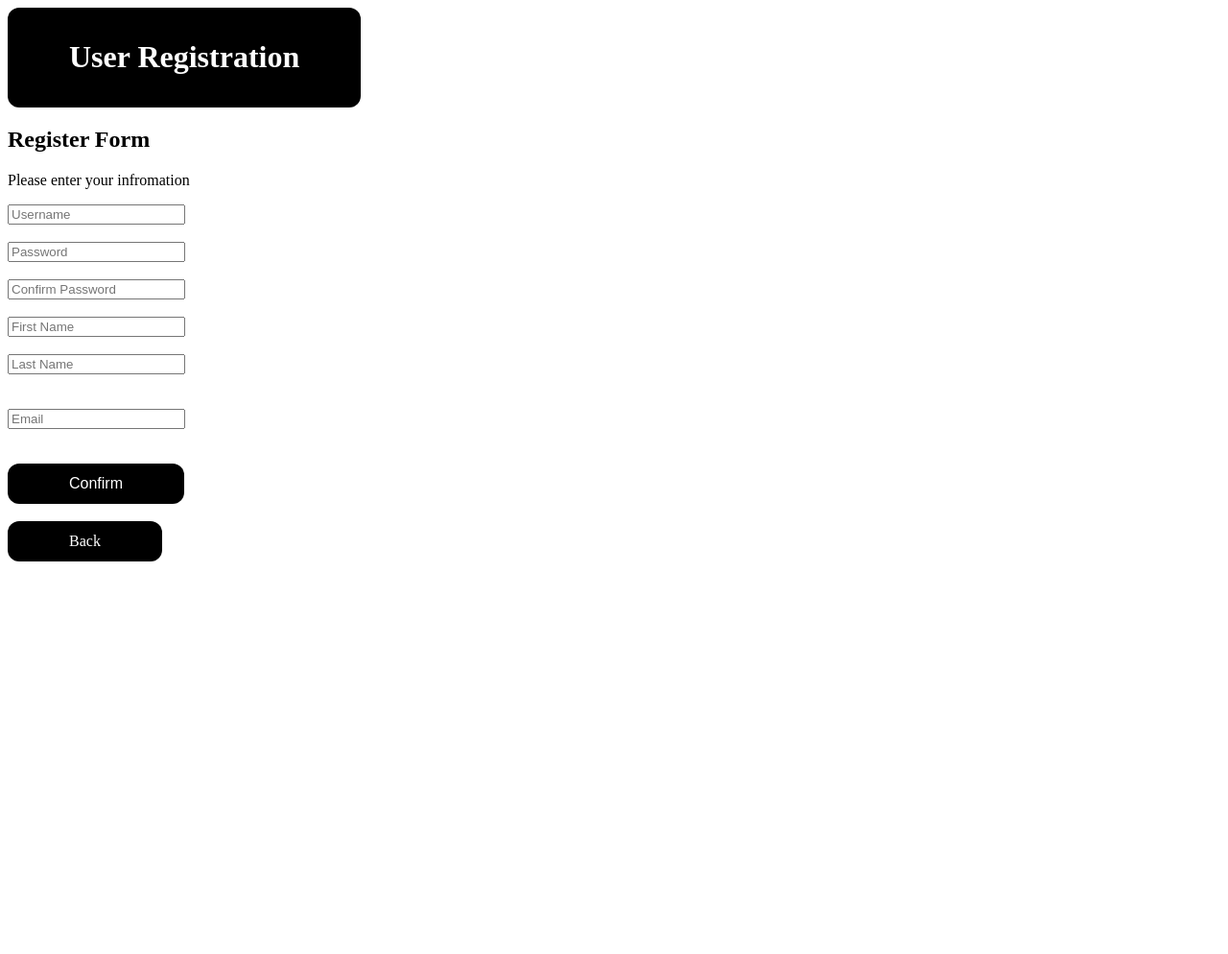
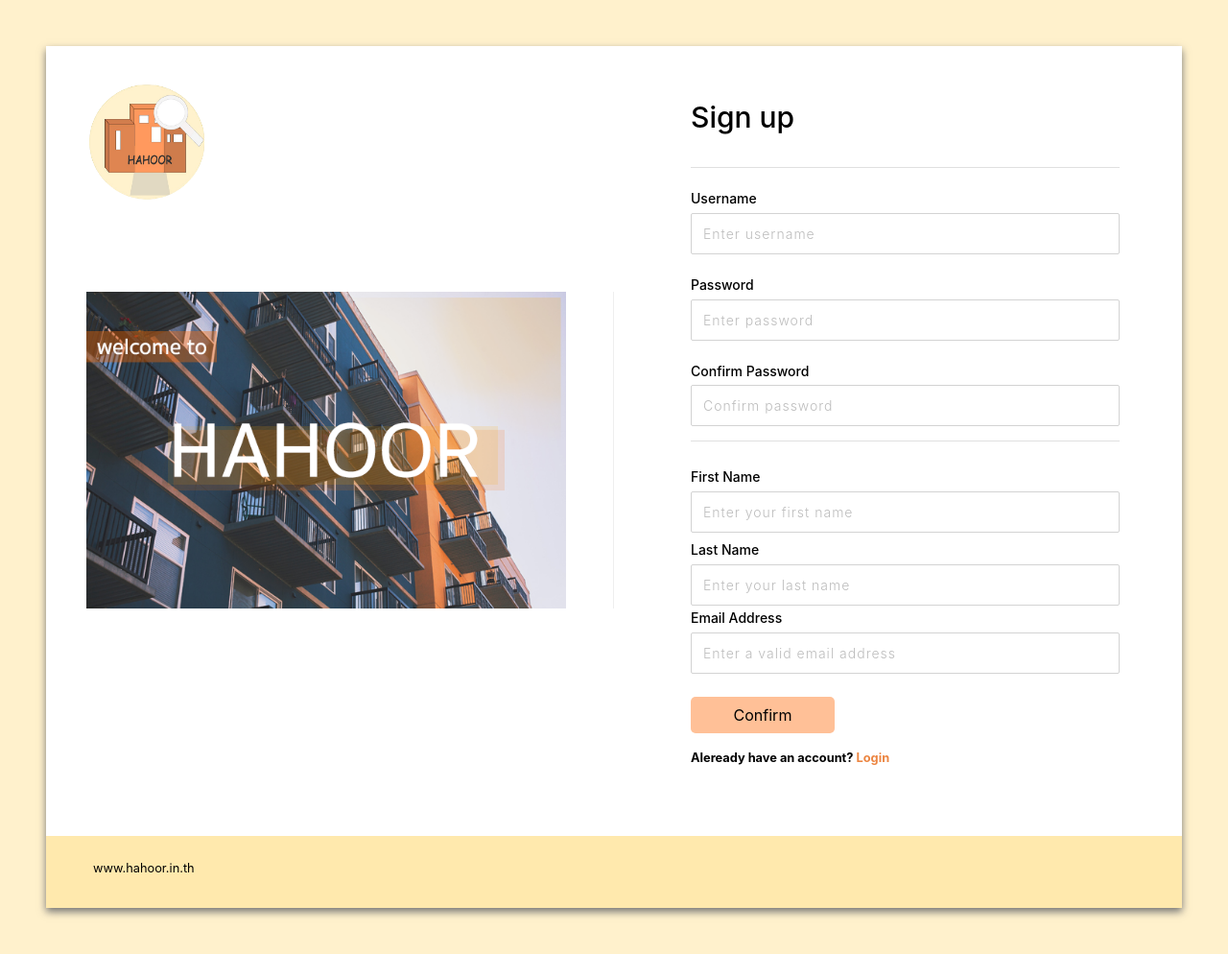
Before and after one commit to 6210612831/hahoor, a Django app: page /user/register in a window 1280 px wide. Shown: the whole page at 96% size. Before the commit the page ends 585 px from the top, so only its background shows below. Run offline with Django 3.2, Linux system fonts and the light colour scheme; some libraries are stand-ins or nearby versions.

Commit message:
Create register page

```diff
--- a/user/templates/user/register.html
+++ b/user/templates/user/register.html
@@ -1,5 +1,8 @@
+{% load static %}
+
 <!DOCTYPE html>
 <html lang="en">
+<title>Hahoor</title>
     <head>
         <meta charset="utf-8">
         <meta http-equiv="X-UA-Compatible" content="IE=edge">
@@ -8,8 +11,13 @@
         <title>Register</title>
 
         <!-- load stylesheets -->
+        <link rel="apple-touch-icon" sizes="180x180" href="{%static 'favicon/apple-touch-icon.png' %}">
+        <link rel="icon" type="image/png" sizes="32x32" href="{%static 'favicon/favicon-32x32.png' %}">
+        <link rel="icon" type="image/png" sizes="16x16" href="{%static 'favicon/favicon-16x16.png' %}">
+        <link rel="manifest" href="{%static 'favicon/site.webmanifest' %}">
         <link rel="stylesheet" href="https://fonts.googleapis.com/css?family=Open+Sans:300,300italic,400">
-
+        <link href="//maxcdn.bootstrapcdn.com/bootstrap/4.1.1/css/bootstrap.min.css" rel="stylesheet" id="bootstrap-css">
+        <script src="{% static 'dormitory/css/styles.js' %}"></script>
     </head>
 
 {% block body %}
@@ -30,78 +38,203 @@
                 background-color: #444444;
                 color: white;
                 }
+            body {
+                color: #000;
+                overflow-x: hidden;
+                height: 100%;
+                background-color: #ffeebfcb;
+                background-repeat: no-repeat
+            }
+            .card0 {
+                box-shadow: 0px 4px 8px 0px #757575;
+                border-radius: 0px
+            }
+
+            .card2 {
+                margin: 0px 40px
+            }
+
+            .logo {
+                width: 120px;
+                height: 120px;
+                margin-top: 40px;
+                margin-left: 60px;
+            }
+
+            .image {
+                margin-left: 22px;
+                margin-right: 15px;
+                width: 500px;
+                height: 330px
+            }
+
+            .border-line {
+                border-right: 1px solid #EEEEEE;
+            }
+
+            .line {
+                height: 1px;
+                width: 50%;
+                background-color: #E0E0E0;
+                margin-top: 10px;
+            }
+
+            .text-sm {
+                font-size: 14px !important
+            }
+
+            ::placeholder {
+                color: #BDBDBD;
+                opacity: 1;
+                font-weight: 300
+            }
+
+            :-ms-input-placeholder {
+                color: #BDBDBD;
+                font-weight: 300
+            }
+
+            ::-ms-input-placeholder {
+                color: #BDBDBD;
+                font-weight: 300
+            }
+
+            input,
+            textarea {
+                padding: 10px 12px 10px 12px;
+                border: 1px solid lightgrey;
+                border-radius: 2px;
+                margin-bottom: 5px;
+                margin-top: 2px;
+                width: 100%;
+                box-sizing: border-box;
+                color: #2C3E50;
+                font-size: 14px;
+                letter-spacing: 1px
+            }
+            a {
+                color: inherit;
+                cursor: pointer
+            }
+
+            .btn-blue {
+                background-color: #ffc097;
+                width: 150px;
+                color: rgb(0, 0, 0);
+                border-radius: 5px
+
+            }
+
+            .btn-blue:hover {
+                background-color: #ffa76c;
+                color: white;
+                cursor: pointer
+            }
+
+            .bg-blue {
+                color: rgb(0, 0, 0);
+                background-color: #ffe499cb
+            }
         </style>
 
 
-        <!-- Header -->
-        <div class="container">
-        <header>
-            <a href="{% url 'user:register' %}" class = "button">
-                <h1>User Registration</h1>
-            </a>
-        </header>
-
         <!-- Register Form -->
-
 <section>
-
-            <header>
-                <h2>Register Form</h2>
-            </header>
-
-            <div>
-                <p>Please enter your infromation
-                </p>
-
     <form action="{% url 'user:register' %}" method="post" class="contact-form" name="form_insert">
         {% csrf_token %}
-                    <div>
+        <div class="container-fluid px-1 px-md-5 px-lg-1 px-xl-5 py-5 mx-auto">
+            <div class="card card0 border-0">
+                <div class="row d-flex">
+                    <div class="col-lg-6">
+                        <div class="card1 pb-5">
+                            <div class="row"> <img src="/static/images/hahoor_logo.png" class="logo"></div>
+                            <br>
+                            <br>
+                            <br>
+                            <div class="row px-3 justify-content-center mt-4 mb-5 border-line"> <img src="/static/images/hahoor1.png" class="image"> </div>
+                        </div>
+                    </div>
+                <div class="col-lg-6">
+                    <div class="card2 card border-0 px-4 py-5">
+                        <div class="row mb-4 px-3">
+                            <h6 class="mb-0 mr-4 mt-2" style="font-size: 30px;">Sign up</h6>
+                        </div>
+                        <div class="row px-3 mb-4">
+                            <div class="line"></div>
+                            <div class="line"></div>
+                        </div>
+                        <!-- username-->
+                        <div class="row px-3">
                             {%if fail_username%}
                             <div style="color: red;"><b>{{fail_username}}</b></div><br>
                             {%endif%}
-                        <input type="text"  name="username" placeholder="Username" required/>
+                            <label class="mb-1">
+                                <h6 class="mb-0 text-sm">Username</h6>
+                            </label>
+                            <input class="mb-4" type="text" name="username" placeholder="Enter username" required/>
                         </div>
-                    <br>
-                    <div>
+
+                        <!-- password-->
+                        <div class="row px-3">
                             {%if fail_password%}
                                 <div style="color: red;"><b>{{fail_password}}</b></div><br>
                             {%endif%}
-                        <input type="password"  name="password" placeholder="Password" required/>
+                            <label class="mb-1">
+                                <h6 class="mb-0 text-sm">Password</h6>
+                            </label>
+                            <input class="mb-4" type="password" name="password" placeholder="Enter password" required/>
                         </div>
-                    <br>
-                    <div>
+
+                        <!-- re password-->
+                        <div class="row px-3">
                             {%if fail_re_password%}
                                 <div style="color: red;"><b>{{fail_re_password}}</b></div><br>
                             {%endif%}
-                        <input type="password"  name="re_password" placeholder="Confirm Password" required/>
+                            <label class="mb-1">
+                                <h6 class="mb-0 text-sm">Confirm Password</h6>
+                            </label>
+                            <input type="password" name="re_password" placeholder="Confirm password" required/>
                         </div>
-                    <br>
-                    <div>
-                        <input type="text"  name="first_name" placeholder="First Name" required/>
+
+                        <div class="row px-3 mb-4">
+                            <div class="line"></div>
+                            <div class="line"></div>
                         </div>
-                    <br>
-                    <div>
-                        <input type="text"  name="last_name" placeholder="Last Name" required/>
+
+                        <div class="row px-3 d-inline-block">
+                            <label class="mb-1">
+                                <h6 class="mb-0 text-sm">First Name</h6>
+                            </label>
+                            <input type="text" name="first_name" placeholder="Enter your first name" required/>
+                            <label class="mb-1">
+                                <h6 class="mb-0 text-sm">Last Name</h6>
+                            </label>
+                            <input type="password" name="last_name" placeholder="Enter your last name" required/>
                         </div>
-                    <br>
-                    <br>
-                    <div class="form-group">
+
+                        <div class="row px-3">
                             {%if fail_email%}
                                 <div style="color: red;"><b>{{fail_email}}</b></div><br>
                             {%endif%}
-                        <input type="text"  name="email" placeholder="Email" required/>
+                            <label class="mb-1">
+                            <h6 class="mb-0 text-sm">Email Address</h6>
+                            </label>
+                            <input class="mb-4" type="text" name="email" placeholder="Enter a valid email address" required/>
                         </div>
-                    <br>
-                    <br>
-                    <input type="submit" value ="Confirm" class="button"></input>
-
+                        <div class="row mb-3 px-3"> <button type="submit" class="btn btn-blue text-center">Confirm</button> </div>
+                        <div class="row mb-4 px-3"> <small class="font-weight-bold">Aleready have an account? <a href="{% url 'dormitory:index' %}" style="color: #ec8541;">Login</a></small> </div>
+                    </div>
+                </div>
+            </div>
+            <div class="bg-blue py-4">
+                <div class="row px-3">
+                    <small class="ml-4 ml-sm-5 mb-2">www.hahoor.in.th</small>
+                </div>
+            </div>
+        </div>
+    </div>
     </form>
-            </div>
-
 </section>
-        <br>
-        <a href="{% url 'dormitory:index' %}" class = "button">Back</a>
-    </div>
 
 
 </html>
```
Lines whose indentation alone changed are shown as unchanged.
